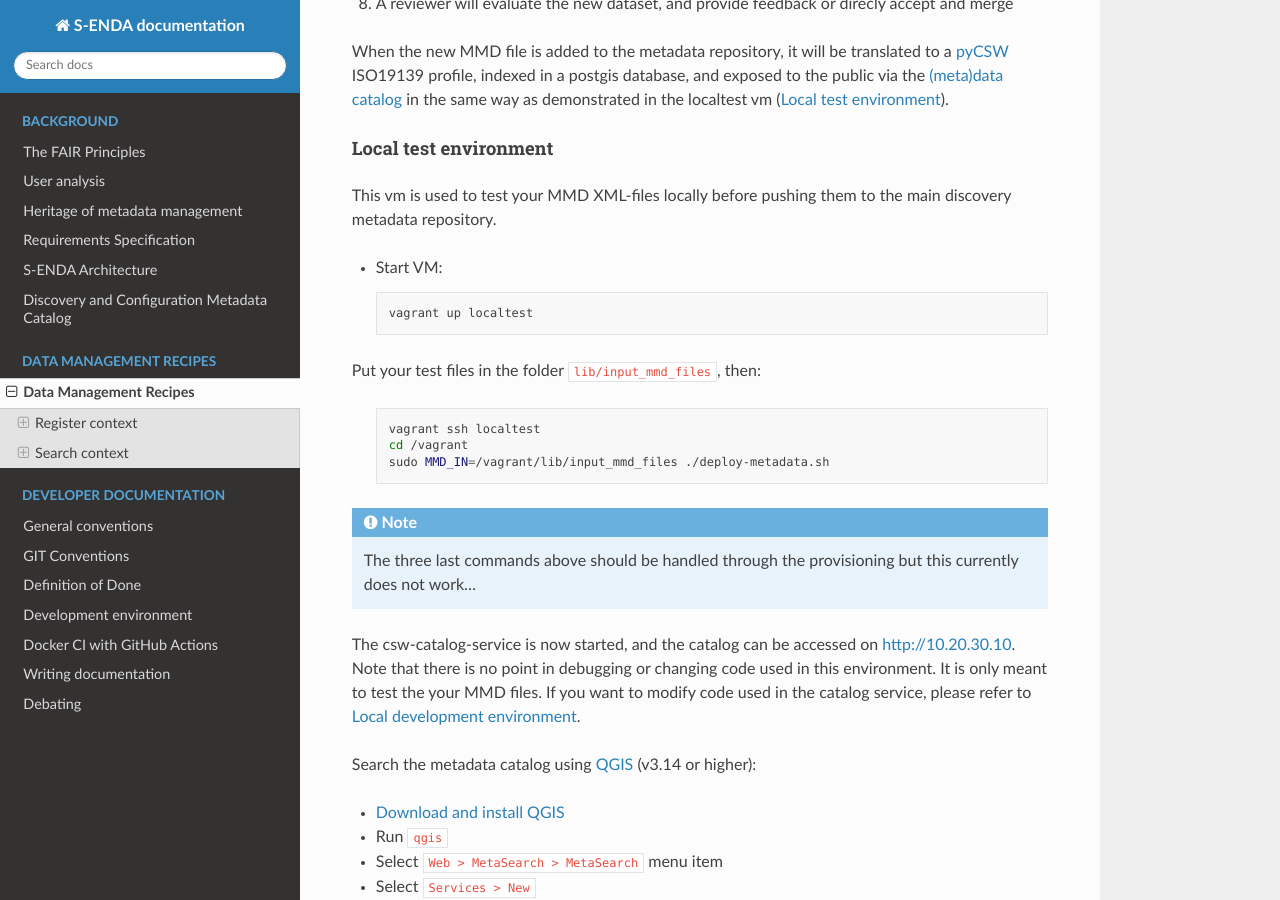
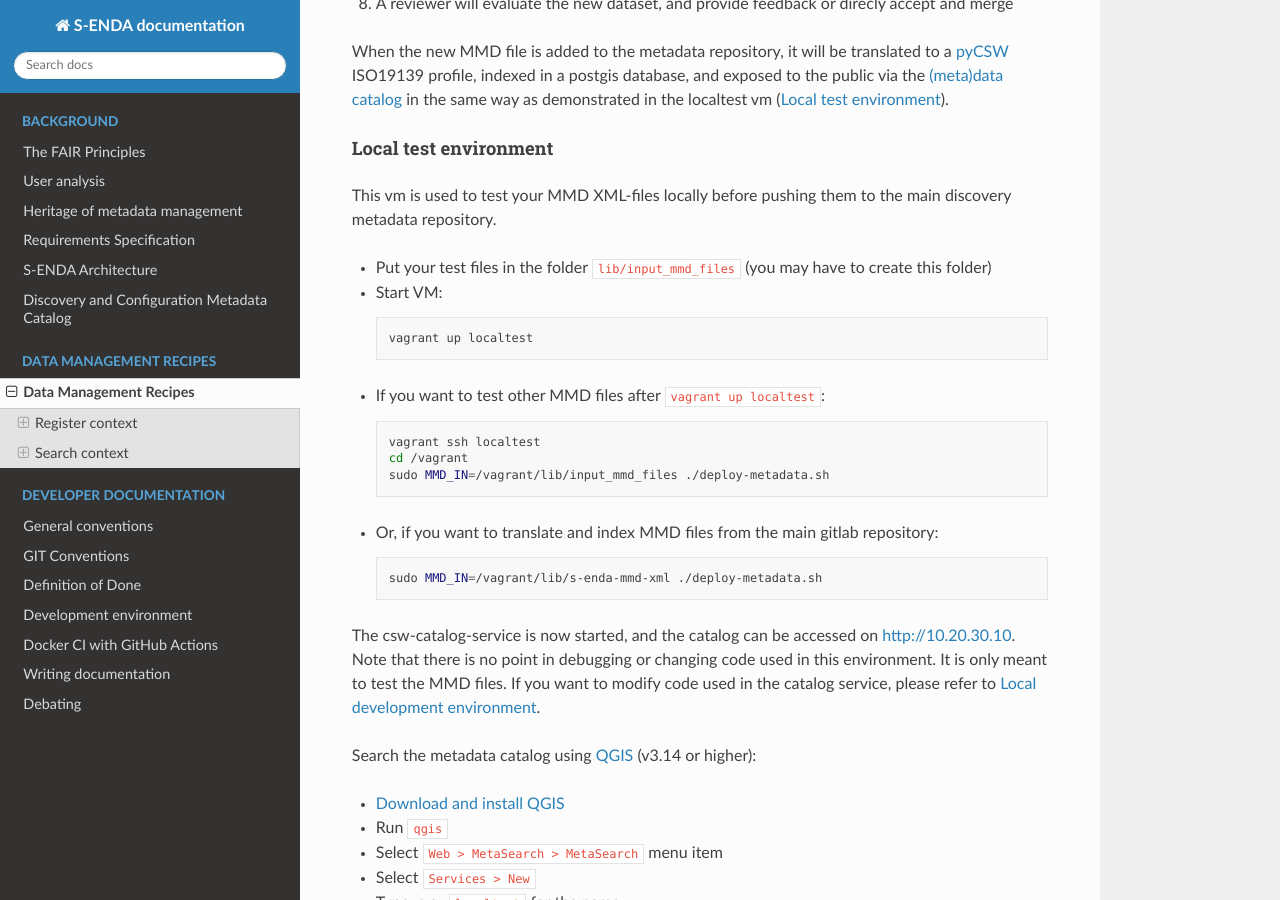
Before and after one commit to metno/S-ENDA-documentation, a Sphinx documentation site: the page built from source/dm_recipes.rst, in a window 1280 px wide and 900 px high, scrolled down 2348 px. Built offline with Sphinx 7.4.7 and the Read the Docs theme 2.0.0, drawn with Linux system fonts in a browser that asks for light colours.

Commit message:
#213: updated to reflect changes in https://github.com/metno/S-ENDA-csw-catalog-service/tree/issue12_translation_to_iso19139

```diff
--- a/source/dm_recipes.rst
+++ b/source/dm_recipes.rst
@@ -88,13 +88,14 @@ Local test environment
 
 This vm is used to test your MMD XML-files locally before pushing them to the main discovery metadata repository.
 
+* Put your test files in the folder ``lib/input_mmd_files`` (you may have to create this folder)
 * Start VM:
 
   .. code-block:: bash
 
     vagrant up localtest
 
-Put your test files in the folder ``lib/input_mmd_files``, then:
+* If you want to test other MMD files after ``vagrant up localtest``:
 
   .. code-block:: bash
 
@@ -102,9 +103,11 @@ Put your test files in the folder ``lib/input_mmd_files``, then:
     cd /vagrant
     sudo MMD_IN=/vagrant/lib/input_mmd_files ./deploy-metadata.sh
 
-.. note::
+* Or, if you want to translate and index MMD files from the main gitlab repository:
 
-  The three last commands above should be handled through the provisioning but this currently does not work...
+  .. code-block:: bash
+
+    sudo MMD_IN=/vagrant/lib/s-enda-mmd-xml ./deploy-metadata.sh
 
 ..
   * Check that the postgis db is added
@@ -120,7 +123,7 @@ Put your test files in the folder ``lib/input_mmd_files``, then:
     \dt
     select * from records;
 
-The csw-catalog-service is now started, and the catalog can be accessed on `<http://10.20.30.10>`_. Note that there is no point in debugging or changing code used in this environment. It is only meant to test the your MMD files. If you want to modify code used in the catalog service, please refer to :ref:`local-developmen-env`.
+The csw-catalog-service is now started, and the catalog can be accessed on `<http://10.20.30.10>`_. Note that there is no point in debugging or changing code used in this environment. It is only meant to test the MMD files. If you want to modify code used in the catalog service, please refer to :ref:`local-developmen-env`.
 
 Search the metadata catalog using `QGIS <https://qgis.org/en/site/>`_ (v3.14 or higher):
 
```
